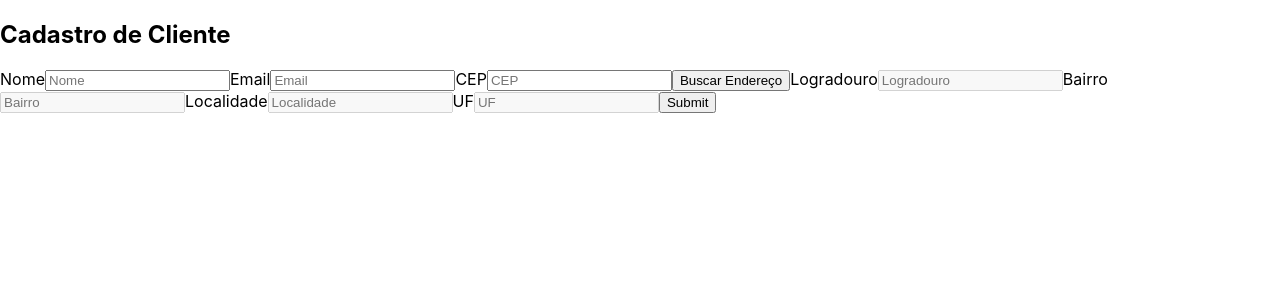
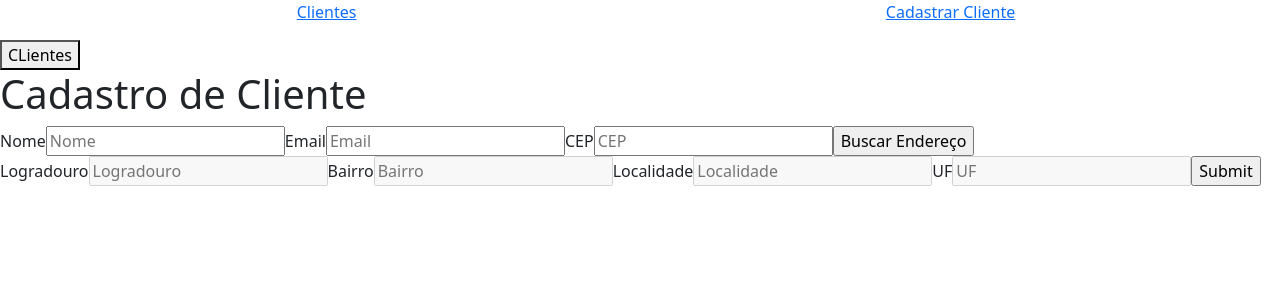
Before and after one commit to BrunoLemosCoutinho/zitrus-frontend, a React (Create React App) app in the folder zitrus-frontend/: page /cadastro-cliente in a window 1280 px wide. Shown: the top 300 px of the page. Built offline with nearby package versions, Linux system fonts and the light colour scheme; what miragejs would draw is missing.

Commit message:
implementa pagina de listagem de clientes

```diff
--- a/zitrus-frontend/package.json
+++ b/zitrus-frontend/package.json
@@ -6,7 +6,9 @@
     "@testing-library/jest-dom": "^5.16.4",
     "@testing-library/react": "^13.1.1",
     "@testing-library/user-event": "^13.5.0",
+    "bootstrap": "^5.1.3",
     "react": "^18.0.0",
+    "react-bootstrap": "^2.2.3",
     "react-dom": "^18.0.0",
     "react-hook-form": "^7.29.0",
     "react-router-dom": "^5.3.0",
--- a/zitrus-frontend/src/App.js
+++ b/zitrus-frontend/src/App.js
@@ -1,14 +1,19 @@
 
 import { Route, Switch } from 'react-router-dom';
 import { Login, AddCustomer, ListCustomers } from './pages';
+import { Menu } from './components';
+
 
 function App() {
   return (
-    <Switch>
-      <Route exact path="/" component={ Login } />
-      <Route exact path="/cadastro-cliente" component={ AddCustomer } />
-      <Route exact path="/clientes" component={ ListCustomers } />
-    </Switch>
+    <div>
+      <Menu />
+      <Switch>
+        <Route exact path="/" component={ Login } />
+        <Route exact path="/cadastro-cliente" component={ AddCustomer } />
+        <Route exact path="/clientes" component={ ListCustomers } />
+      </Switch>
+    </div>
 
   );
 }
--- /dev/null
+++ b/zitrus-frontend/src/components/Customer.css
@@ -0,0 +1,6 @@
+.customer {
+    border: 1px solid black;
+    display: flex;
+    justify-content: space-between;
+    width: 45%;
+}
--- /dev/null
+++ b/zitrus-frontend/src/components/Customer.js
@@ -0,0 +1,16 @@
+import React from "react";
+import './Customer.css';
+
+function Customer(props) {
+    const { customer } = props;
+    console.log("prop customer ", customer);
+    return (
+        <div className="customer">
+            <div className="customer_item"><span>{customer.id}</span></div>
+            <div className="customer_item"><span>{customer.nome}</span></div>
+            <div className="customer_item"><span>{customer.email}</span></div>
+        </div>
+    );
+}
+
+export default Customer;
--- /dev/null
+++ b/zitrus-frontend/src/components/Menu.css
@@ -0,0 +1,11 @@
+.links {
+    display: flex;
+    justify-content: space-around;
+    width: 100%;
+
+}
+
+.links li {
+    text-decoration: none;
+    list-style-type: none;
+}
--- /dev/null
+++ b/zitrus-frontend/src/components/Menu.js
@@ -0,0 +1,19 @@
+import React from "react";
+import { Link } from "react-router-dom";
+import './Menu.css';
+
+
+function Menu() {
+    return (
+        <header>
+            <nav>
+                <ul className="links">
+                    <li><Link to="/clientes">Clientes</Link></li>
+                    <li><Link to="/cadastro-cliente">Cadastrar Cliente</Link></li>
+                </ul>
+            </nav>
+        </header>
+    );
+}
+
+export default Menu;
--- a/zitrus-frontend/src/components/index.js
+++ b/zitrus-frontend/src/components/index.js
@@ -1,3 +1,6 @@
+import Customer from "./Customer";
 import Loading from "./Loading";
+import Menu from "./Menu";
 
-export { Loading };
+
+export { Loading, Menu, Customer };
--- a/zitrus-frontend/src/index.js
+++ b/zitrus-frontend/src/index.js
@@ -5,9 +5,12 @@ import './index.css';
 import App from './App';
 import reportWebVitals from './reportWebVitals';
 import { makeServer } from './server';
+import 'bootstrap/dist/css/bootstrap.min.css';
 
 
-makeServer({ environment: "development" });
+if (process.env.NODE_ENV === "development") {
+  makeServer({ environment: "development" })
+}
 
 const root = ReactDOM.createRoot(document.getElementById('root'));
 root.render(
--- a/zitrus-frontend/src/pages/AddCustomer.js
+++ b/zitrus-frontend/src/pages/AddCustomer.js
@@ -1,5 +1,6 @@
 import React, { useState } from 'react';
 import { useForm } from 'react-hook-form';
+import { Link } from 'react-router-dom';
 import { Loading } from '../components';
 import fetchCEP from '../services/apiServices';
 import './AddCustomer.css';
@@ -75,19 +76,19 @@ function AddCustomer() {
             setAskCEP(false);
         }
         setFetchingCEP(true);
+        setAskAddress(false);
         const address = await fetchCEP(formData.cep);
 
         setFetchingCEP(false);
-        if (!isValidAddress(address)) {
-            console.log('erro de cep', address);
-            setHasAddressError(true);
-            resetAddressInputs();
-        } else {
+        if (isValidAddress(address)) {
             setHasAddressError(false);
             console.log(address);
             fillAddressInputs(address);
             setRetrievedAddress(true);
-
+        } else {
+            console.log('erro de cep', address);
+            setHasAddressError(true);
+            resetAddressInputs();
         }
     }
 
@@ -117,8 +118,15 @@ function AddCustomer() {
 
     }
 
+    const getCustomers = async () => {
+        const requestResponse = await fetch('/api/customers');
+        const data = await requestResponse.json();
+        console.log("getCustomers", data);
+    }
+
     return (
-        <section className='cadastrar-cliente'>
+        <section className='cadastro-cliente'>
+            <button onClick={() => getCustomers() }>CLientes</button>
             <h1>Cadastro de Cliente</h1>
             <form name="register" onSubmit={ handleSubmit(onSubmit) }>
                 <label>
@@ -203,6 +211,7 @@ function AddCustomer() {
             { askAddress && <p>Busque o endereço pelo CEP</p> }
             { status === 'success' && <p>Cliente cadastrado com sucesso!</p> }
             { status === 'error' && <p>Ocorreu um erro no cadastro do cliente...</p> }
+
         </section>
     );
 }
--- a/zitrus-frontend/src/pages/ListCustomers.js
+++ b/zitrus-frontend/src/pages/ListCustomers.js
@@ -1,8 +1,56 @@
-import React from "react";
+import React, { useEffect, useState } from "react";
+import Table from 'react-bootstrap/Table';
+import { Customer } from "../components";
+
 
 function ListCustomers() {
+
+    const [customers, setCustomers] = useState([]);
+    const [isFetching, setIsFetching] = useState(true)
+
+    useEffect(() => {
+        const getCustomers = async () => {
+            const response = await fetch('/api/customers');
+            const result = await response.json();
+            console.log("getCustomers", result);
+            console.log("result.customers", result.customers);
+            setCustomers([...result.customers]);
+            setIsFetching(false);
+        }
+
+        getCustomers();
+    }, []);
+
+
     return (
-        <div>ListCustomers</div>
+        <section>
+            <h1>Clientes</h1>
+            <Table striped bordered hover>
+                <thead>
+                    <tr>
+                        <th scope="col">Id</th>
+                        <th scope="col">Nome</th>
+                        <th scope="col">Email</th>
+                        <th scope="col">Ver Detalhes</th>
+                        <th scope="col">Editar</th>
+                        <th scope="col">Excluir</th>
+                    </tr>
+                </thead>
+                <tbody>
+                    {!isFetching && customers.map((customer, index) => (
+                        <tr key={index}>
+                            <th scope="row">{customer.id}</th>
+                            <td>{customer.nome}</td>
+                            <td>{customer.email}</td>
+                            <td>lupa</td>
+                            <td>editar</td>
+                            <td>lixeira</td>
+                        </tr>
+
+                    ))}
+                </tbody>
+            </Table>
+        </section>
     );
 }
 
--- a/zitrus-frontend/src/server.js
+++ b/zitrus-frontend/src/server.js
@@ -11,7 +11,7 @@ export function makeServer({ environment = 'test' }) {
         routes() {
             this.namespace = "api";
 
-            //   this.resource("customers");
+            this.resource("customers");
             this.passthrough();
             this.passthrough("https://opencep.com/v1/**");
 
@@ -21,7 +21,10 @@ export function makeServer({ environment = 'test' }) {
                 return schema.customers.create(attrs)
             });
 
-            this.get('/customers');
+            this.get('/customers', (schema) => {
+                return schema.customers.all();
+            });
+
 
         },
     })
```
Also changed, not shown: 1 other file (tests, documents, lock files or other folders).
